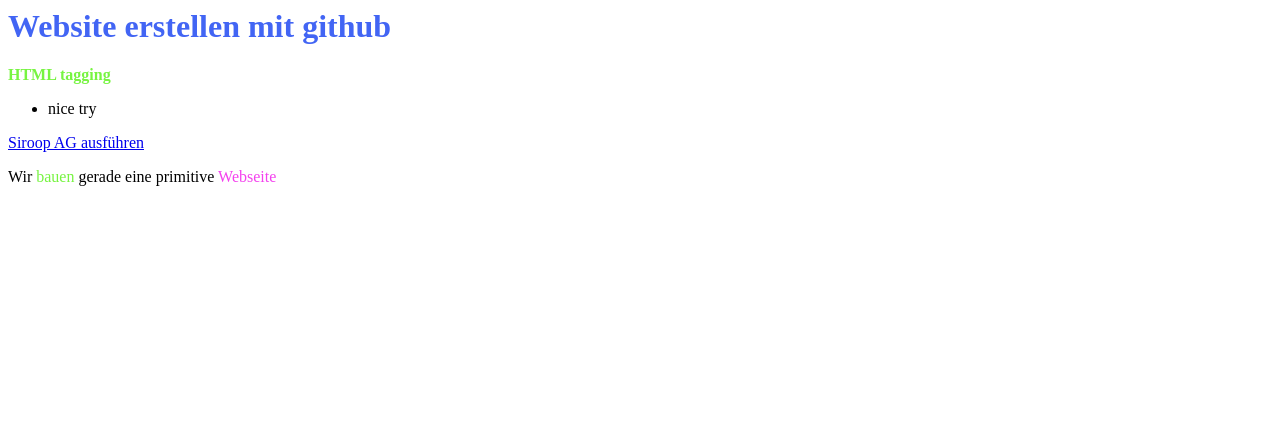
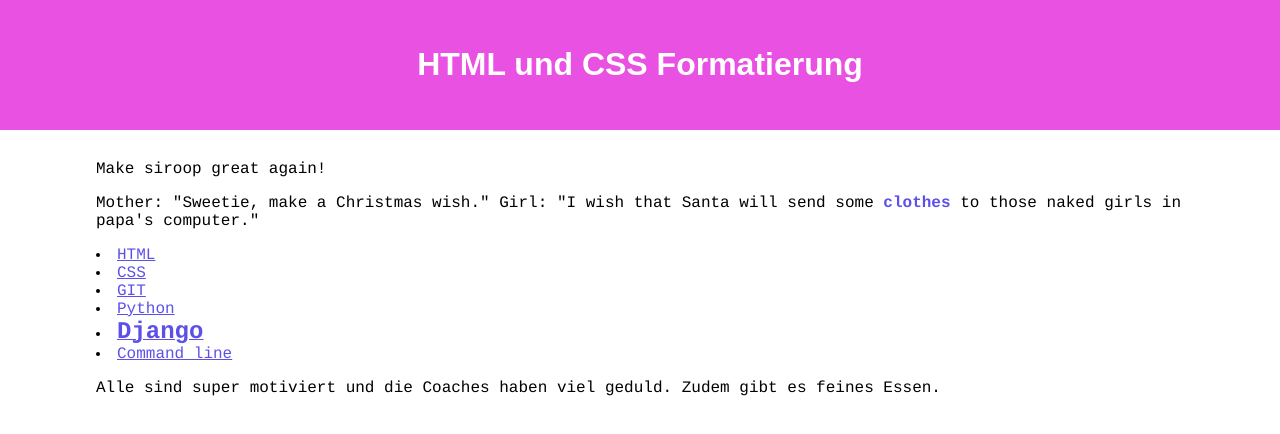
Before and after one commit to stefanbinder21/stefanbinder21.github.io, a plain HTML site: page index.html in a window 1280 px wide. Drawn offline with Linux system fonts and the light colour scheme.

Commit message:
a complete web stolen

```diff
--- a/index.html
+++ b/index.html
@@ -1,12 +1,24 @@
-<h1>Website erstellen mit github</h1>
-<strong>HTML tagging</strong>
-<p><ul><li>nice try</li></ul></p>
-	<a href="https://siroop.ch/?iamsiroop=true">Siroop AG ausführen</a>
-<p>Wir <span class="TEST">bauen</span> gerade eine primitive <span class="color">Webseite</span></p>
-
-
-  <html>
-      <head>
-          <title> ... </title>
-          <link rel="stylesheet" href="main.css">
-      </head>
+<html>
+    <head>
+        <title>Selfmade Website</title>
+        <link rel="stylesheet" href="main.css">
+    </head>
+    <body>
+        <div id="header">
+            <h1>HTML und CSS Formatierung</h1>
+        </div>
+        <div id="content">
+            <p>Make siroop great again! </p>
+            <p>Mother: "Sweetie, make a Christmas wish."
+            Girl: "I wish that Santa will send some <span class="color">clothes</span> to those naked girls in papa's computer."
+                        <li><a href="https://de.wikipedia.org/wiki/Hypertext_Markup_Language">HTML</a></li>
+                <li><a href="https://de.wikipedia.org/wiki/Cascading_Style_Sheets">CSS</a></li>
+                <li><a href="https://de.wikipedia.org/wiki/Git">GIT</a></li>
+                <li><a href="https://de.wikipedia.org/wiki/Python_(Programmiersprache)">Python</a></li>
+                <li><a href="https://de.wikipedia.org/wiki/Django_(Framework)"><span id="big_django">Django</span></a></li>
+                <li><a href="https://de.wikipedia.org/wiki/Kommandozeile">Command line</a></li>
+            </ul>
+            <p>Alle sind super motiviert und die Coaches haben viel geduld. Zudem gibt es feines Essen.</p>
+        </div>
+    </body>
+</html>
--- a/main.css
+++ b/main.css
@@ -1,14 +1,38 @@
+body{
+    margin: 0;
+    padding: 0;
+    font-family: "Courrier New", Courier, monospace;
+}
+
 h1 {
-    color: #4265f4;
-}
-strong {color: #77f441;}
-span{color: #f441ee;}
-span.TEST{color:#77f441;
-}
+    font-family: Arial, Helvetica, sans-serif;
+    color: #ffffff;
 }
 
 #header {
     text-align: center;
     padding-top: 25px;
     padding-bottom: 25px;
-    background-color: #426493;
+    background-color: #e851e2;
+}
+
+#content {
+    width: 85%;
+    margin-top: 30px;
+    margin-left: auto;
+    margin-right: auto;
+}
+
+a {
+    color: #5d50e8;
+}
+
+.color{
+    font-weight: bold;
+    color: #5d50e8;
+}
+
+#big_django{
+    font-size: 150%;
+    font-weight: bold;
+}
```
